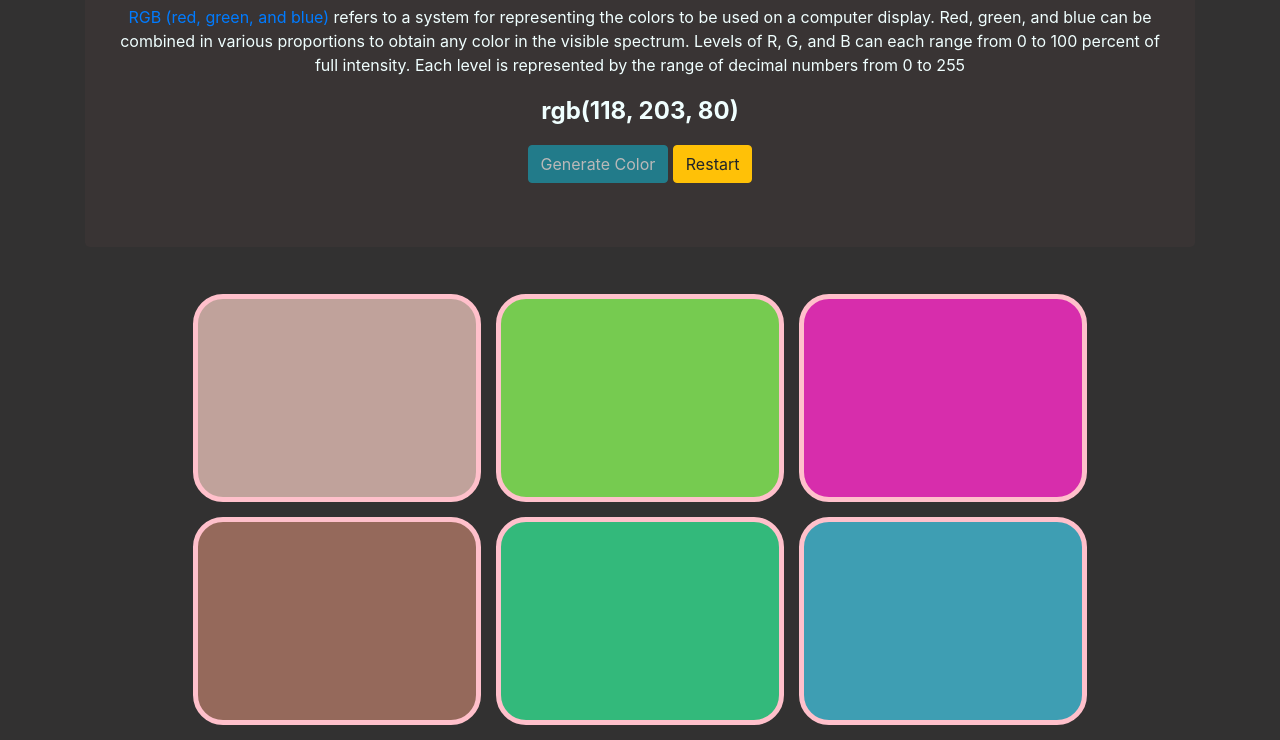
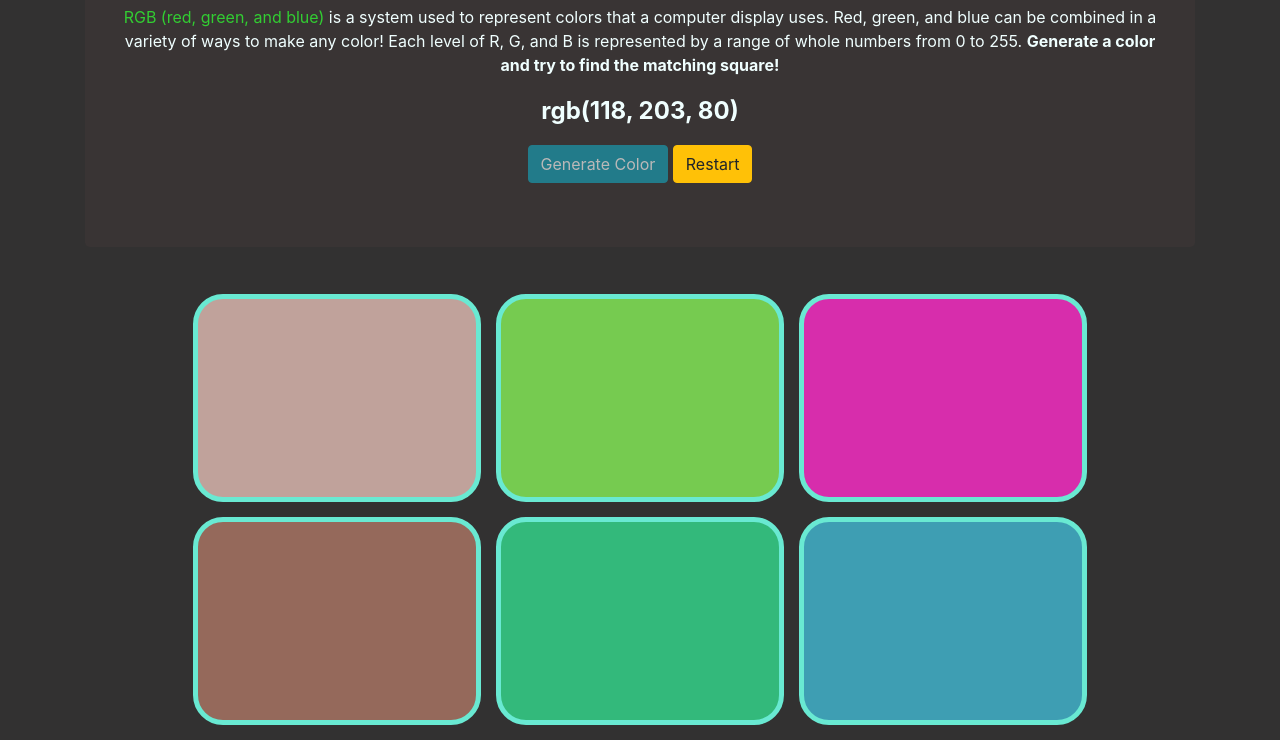
Before and after one commit to Opyskoty/color-game, a plain HTML site: page index.html in a window 1280 px wide. Both pictures are taken after a click on the button "Generate Color". Shown: the part 134-874 px from the top of the page. Drawn offline with nearby package versions, Linux system fonts and the light colour scheme.

Commit message:
refactor and clean up code

```diff
--- a/app.css
+++ b/app.css
@@ -5,6 +5,10 @@ body, html {
 .jumbotron {
   background-color: rgb(57, 52, 52);
   color: azure;
+}
+
+a {
+  color: limegreen!important;
 }
 
 .randomColor{
@@ -15,7 +19,7 @@ body, html {
 tr td {
   height: 13em;
   width: 18em;
-  border: solid pink 5px;
+  border: solid rgb(105, 233, 210) 5px;
   border-radius: 30px!important;
 }
 
--- a/app.js
+++ b/app.js
@@ -1,18 +1,4 @@
 let chosenColor;
-
-//generate a color based on random rbg code
-const randomRgb = () => {
-  const r = randNum(0, 255);
-  const g = randNum(0, 255);
-  const b = randNum(0, 255);
-  return `rgb(${r}, ${g}, ${b})`;
-};
-
-//finds a random number between two numbers
-const randNum = (min, max) => {
-  let num = min + Math.floor(Math.random() * (max - min + 1));
-  return num;
-};
 
 //create the grid
 const fillColorTable = () => {
@@ -34,7 +20,13 @@ const fillSquaresAndPickMatch = () => {
   $(colorMatch).css("background-color", chosenColor);
 };
 
+const generatedColor = () => {
+  $(".randomColor").text(randomRgb());
+  chosenColor = $(".randomColor").text();
+};
+
 //check for winner;
+const checkForWinner = () => {
   $(".color-grid").on("click", ".box", function (evt) {
     if ($(evt.target).css("background-color") === chosenColor) {
       $("#myModal").modal("show");
@@ -45,6 +37,21 @@ $(".color-grid").on("click", ".box", function (evt) {
         $(".alert").addClass("hidden");
       }, 1000);
     }
+  });
+};
+
+//event handler after clicking generate color button
+$(".make-color").on("click", function () {
+  clickBoxes();
+  generatedColor();
+  fillSquaresAndPickMatch();
+  //disable generate color button;
+  $(".make-color").prop("disabled", true);
+  //add restart button;
+  let $restartBtn = $(
+    `<button type="button" class="btn btn-warning restartGame">Restart</button>`
+  );
+  $(".game-buttons").append($restartBtn);
 });
 
 //restart game from modal:
@@ -58,17 +65,27 @@ $(".game-buttons").on("click", ".restartGame", function () {
   location.reload();
 });
 
+//make boxes clickable:
+const clickBoxes = () => {
+  $(".box").bind("click", checkForWinner);
+  $(".box").css("cursor", "pointer");
+};
+
+//generate a color based on random rbg code
+const randomRgb = () => {
+  const r = randNum(0, 255);
+  const g = randNum(0, 255);
+  const b = randNum(0, 255);
+  return `rgb(${r}, ${g}, ${b})`;
+};
+
+//finds a random number between two numbers
+const randNum = (min, max) => {
+  let num = min + Math.floor(Math.random() * (max - min + 1));
+  return num;
+};
+
 $(() => {
   fillColorTable();
+  $(".color-grid").unbind("click", checkForWinner);
 });
-
-  $(".make-color").on("click", function () {
-    $(".randomColor").text(randomRgb());
-    chosenColor = $(".randomColor").text();
-    fillSquaresAndPickMatch();
-    $(".make-color").prop("disabled", true);
-    let $restartBtn = $(
-      `<button type="button" class="btn btn-warning restartGame">Restart</button>`
-    );
-    $(".game-buttons").append($restartBtn);
-  });
--- a/index.html
+++ b/index.html
@@ -16,11 +16,11 @@
   <div class="container text-center">
     <div class="jumbotron text-center">
       <h1 class="display-4">Can you guess the color?</h1>
-      <p><a href="https://whatis.techtarget.com/definition/RGB-red-green-and-blue">RGB (red, green, and blue)</a> refers
-        to a system for representing the colors to be used on a computer display.
-        Red, green, and blue can be combined in various proportions to obtain any color in the visible spectrum. Levels
-        of R, G, and B can each range from 0 to 100 percent of full intensity. Each level is represented by the range of
-        decimal numbers from 0 to 255</p>
+      <p><a href="https://whatis.techtarget.com/definition/RGB-red-green-and-blue">RGB (red, green, and blue)</a> is a
+        system used to represent colors that a computer display uses.
+        Red, green, and blue can be combined in a variety of ways to make any color! Each level of R, G, and B is
+        represented by a range of
+        whole numbers from 0 to 255. <b>Generate a color and try to find the matching square!</b></p>
       <p class="randomColor"></p>
       <div class="game-buttons">
         <button type="button" class="btn btn-info make-color">Generate Color</button>
@@ -45,7 +45,7 @@
           </div>
           <div class="modal-footer">
             <button type="button" class="btn btn-secondary" data-dismiss="modal">Close</button>
-            <button type="button" class="btn btn-primary restartModal">Play Again</button>
+            <button type="button" class="btn btn-info restartModal">Play Again</button>
           </div>
         </div>
       </div>
```
Lines whose indentation alone changed are shown as unchanged.
